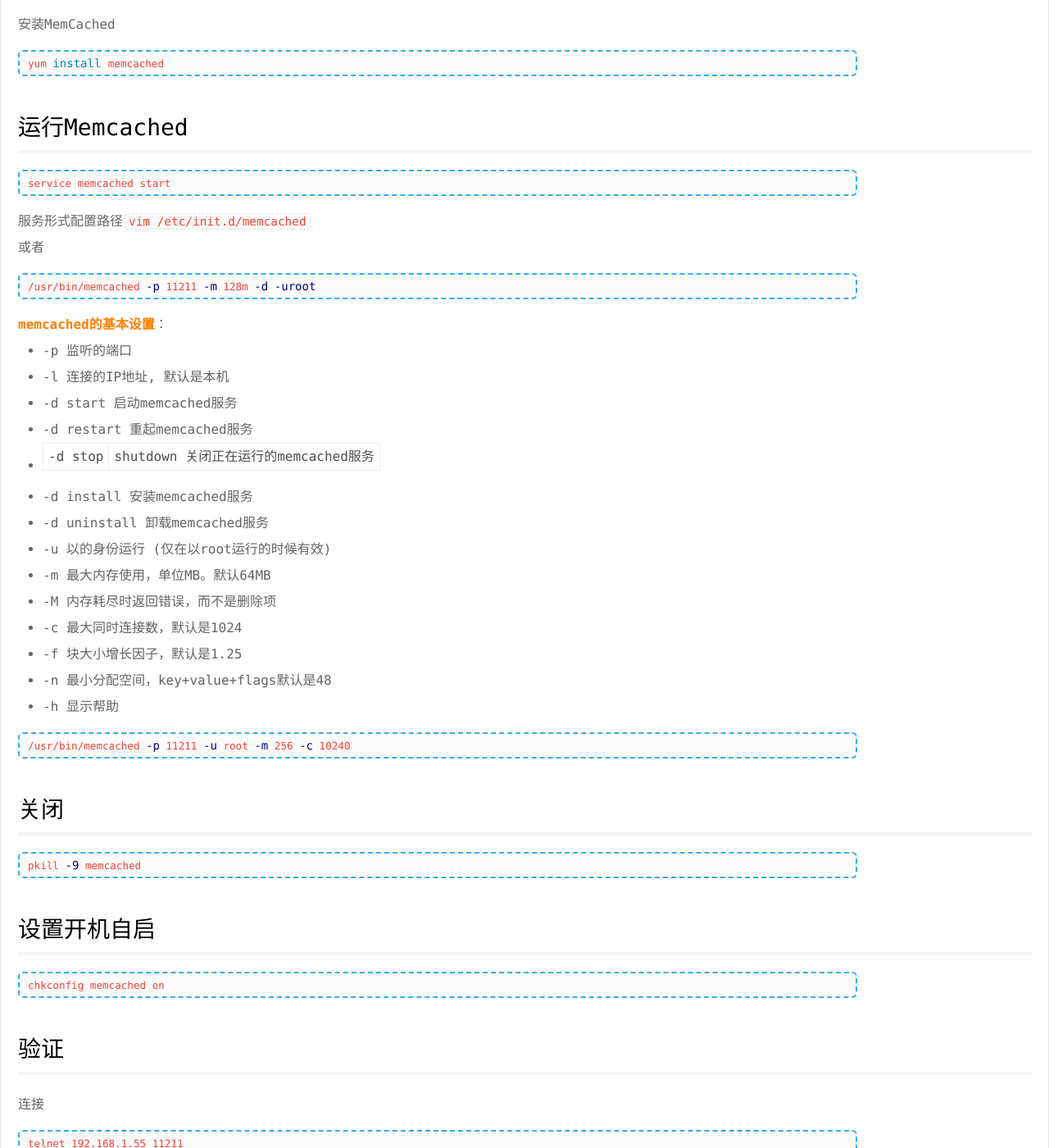
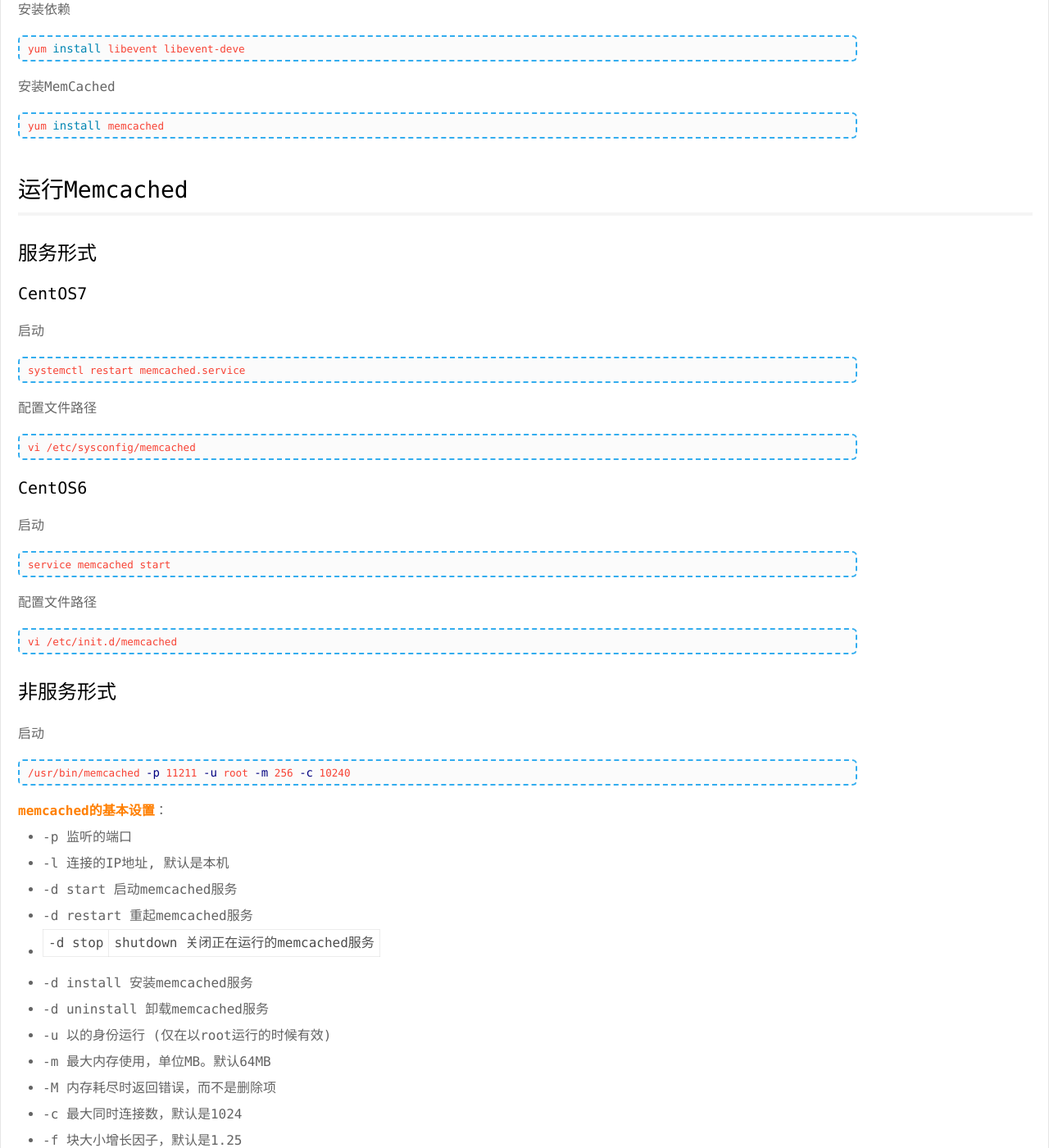
Before and after one commit to psvmc/myblog_jekyll, a Jekyll site: the page built from _posts/2018-01-18-linux-memcached-install.md, in a window 1280 px wide and 1400 px high, scrolled down 782 px. Shown: the whole window at 82% size. Built offline with Jekyll 4.4.1, drawn with Linux system fonts in a browser that asks for light colours; comment, search, counter and statistics services are not loaded; some of the changed text lies outside the part shown.

Commit message:
文章更新

````diff
--- a/_posts/2018-01-18-linux-memcached-install.md
+++ b/_posts/2018-01-18-linux-memcached-install.md
@@ -23,16 +23,45 @@
 
 ## 运行Memcached
 
+### 服务形式
+
+
+#### CentOS7
+
+启动
+
+```bash
+systemctl restart memcached.service
+```
+
+配置文件路径
+
+```bash
+vi /etc/sysconfig/memcached
+```
+
+#### CentOS6
+
+启动
+
 ```bash
 service memcached start
 ```
 
-服务形式配置路径`vim /etc/init.d/memcached`
-
-或者
+配置文件路径
 
 ```bash
-/usr/bin/memcached -p 11211 -m 128m -d -uroot
+vi /etc/init.d/memcached
+```
+
+
+
+### 非服务形式
+
+启动
+
+```bash
+/usr/bin/memcached -p 11211 -u root -m 256 -c 10240
 ```
 
 
@@ -56,13 +85,7 @@
 
 
 
-```bash
-/usr/bin/memcached -p 11211 -u root -m 256 -c 10240
-```
-
-
-
-## 关闭
+关闭
 
 ```bash
 pkill -9 memcached
````
Also changed, not shown: _posts/2018-07-10-ssh-server.md (added, +46 -0 lines).
